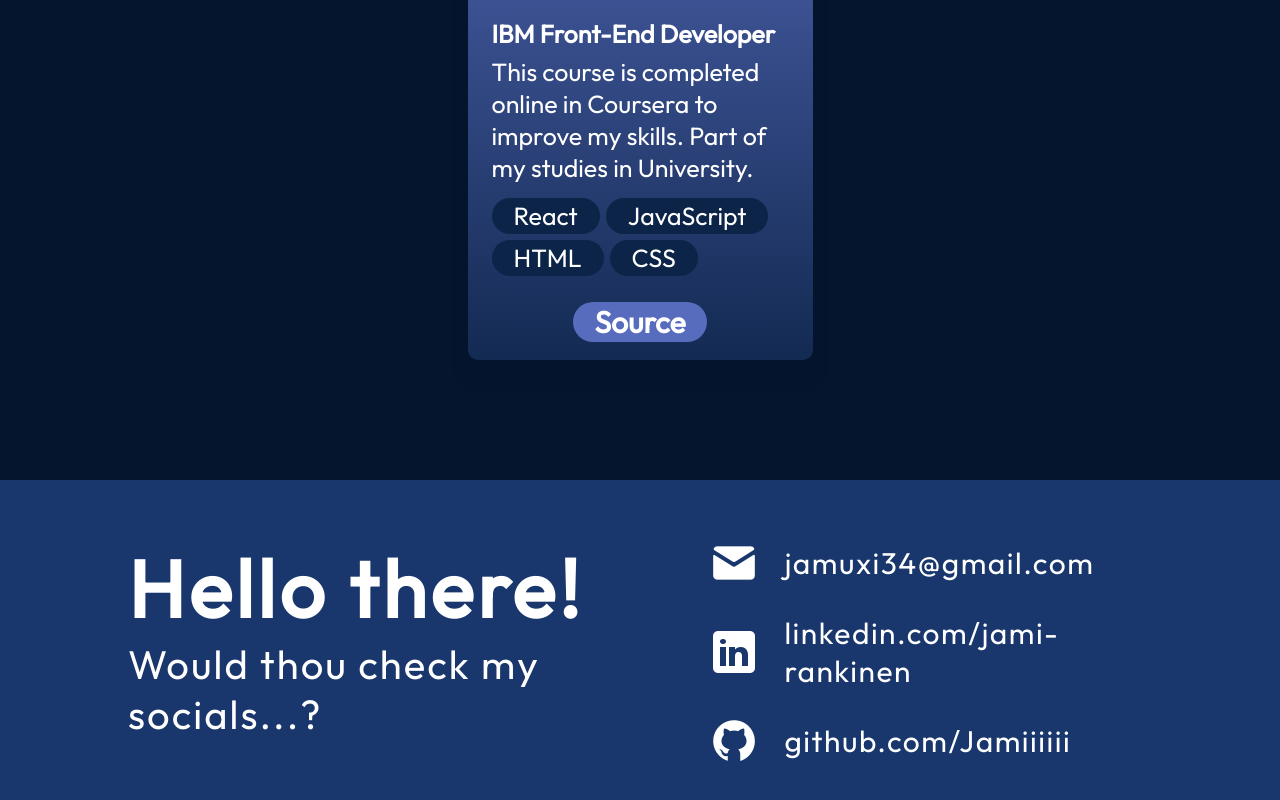
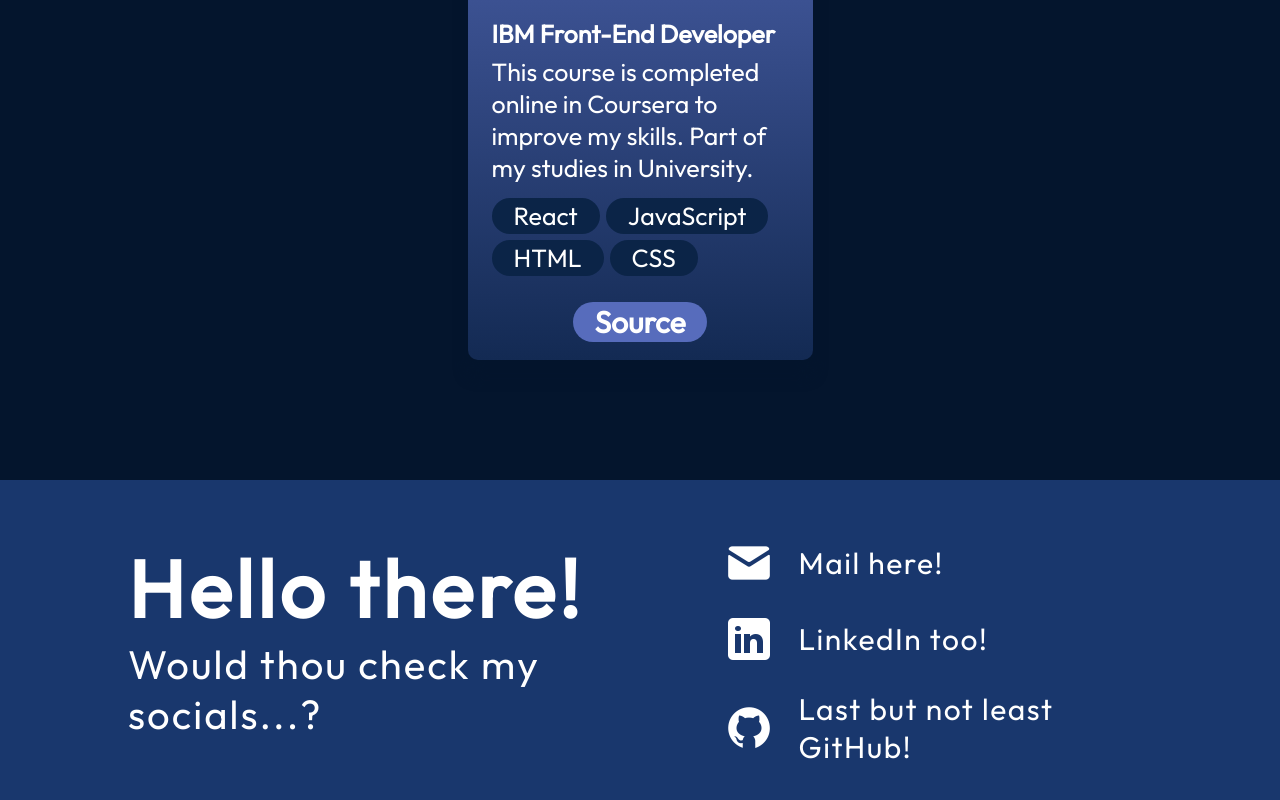
Before and after one commit to Jamirankinen/Portfolio, a React (Vite) app: page / in a window 1280 px wide. Shown: the part 3877-4677 px from the top of the page. Built offline with nearby package versions, Linux system fonts and the light colour scheme.

Commit message:
Also texts...

```diff
--- a/src/components/Contact/Contact.jsx
+++ b/src/components/Contact/Contact.jsx
@@ -20,7 +20,7 @@ export const Contact = () => {
       <ul className={styles.links}>
         <li className={styles.link}>
           <img src={getImageUrl("contact/emailIcon.png")} alt="Email Icon" />
-          <a href="mailto:jamuxi34@gmail.com">jamuxi34@gmail.com</a>
+          <a href="mailto:jamuxi34@gmail.com">Mail here!</a>
         </li>
         <li className={styles.link}>
           <img
@@ -28,12 +28,12 @@ export const Contact = () => {
             alt="Linkedin Icon"
           />
           <a href="https://www.linkedin.com/in/jami-rankinen-6322612b9">
-            linkedin.com/jami-rankinen
+            LinkedIn too!
           </a>
         </li>
         <li className={styles.link}>
           <img src={getImageUrl("contact/githubIcon.png")} alt="GitHub Icon" />
-          <a href="https://github.com/Jamiiiiii">github.com/Jamiiiiii</a>
+          <a href="https://github.com/Jamiiiiii">Last but not least GitHub!</a>
         </li>
       </ul>
     </motion.footer>
```
